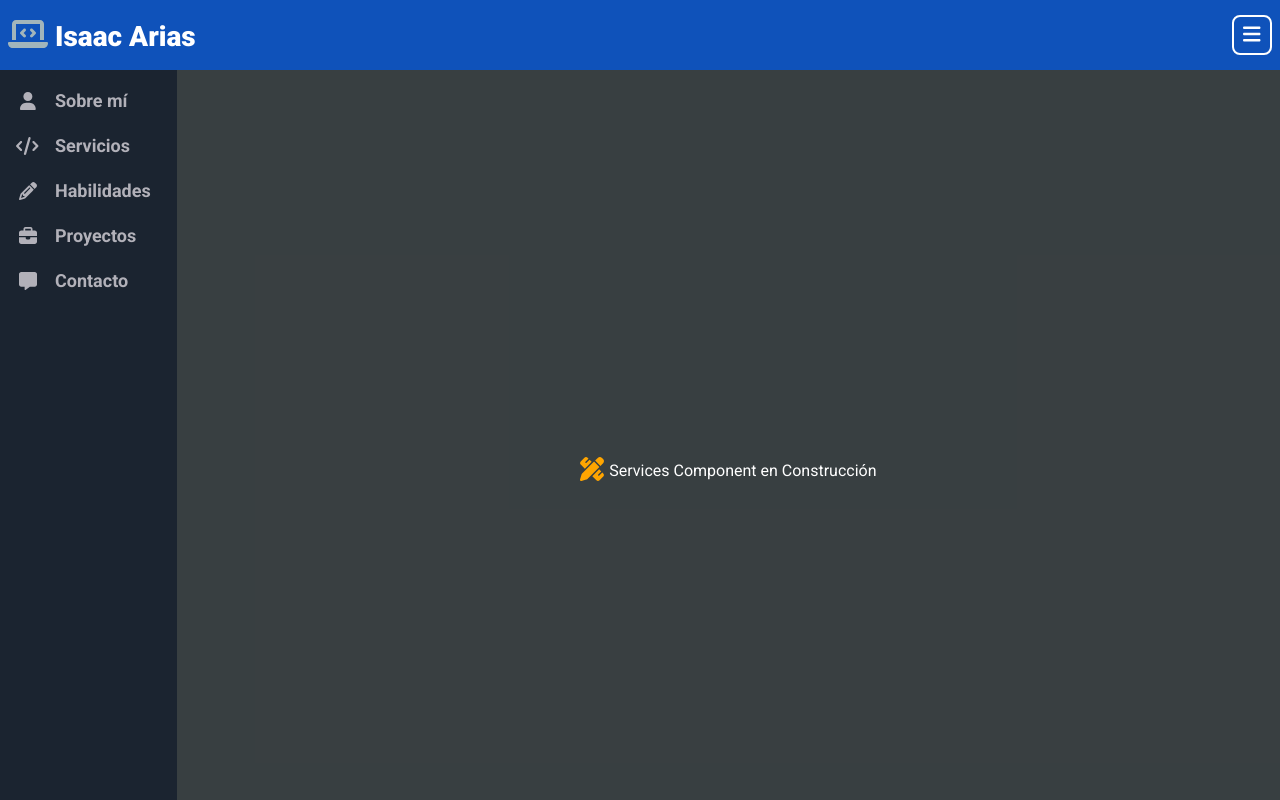
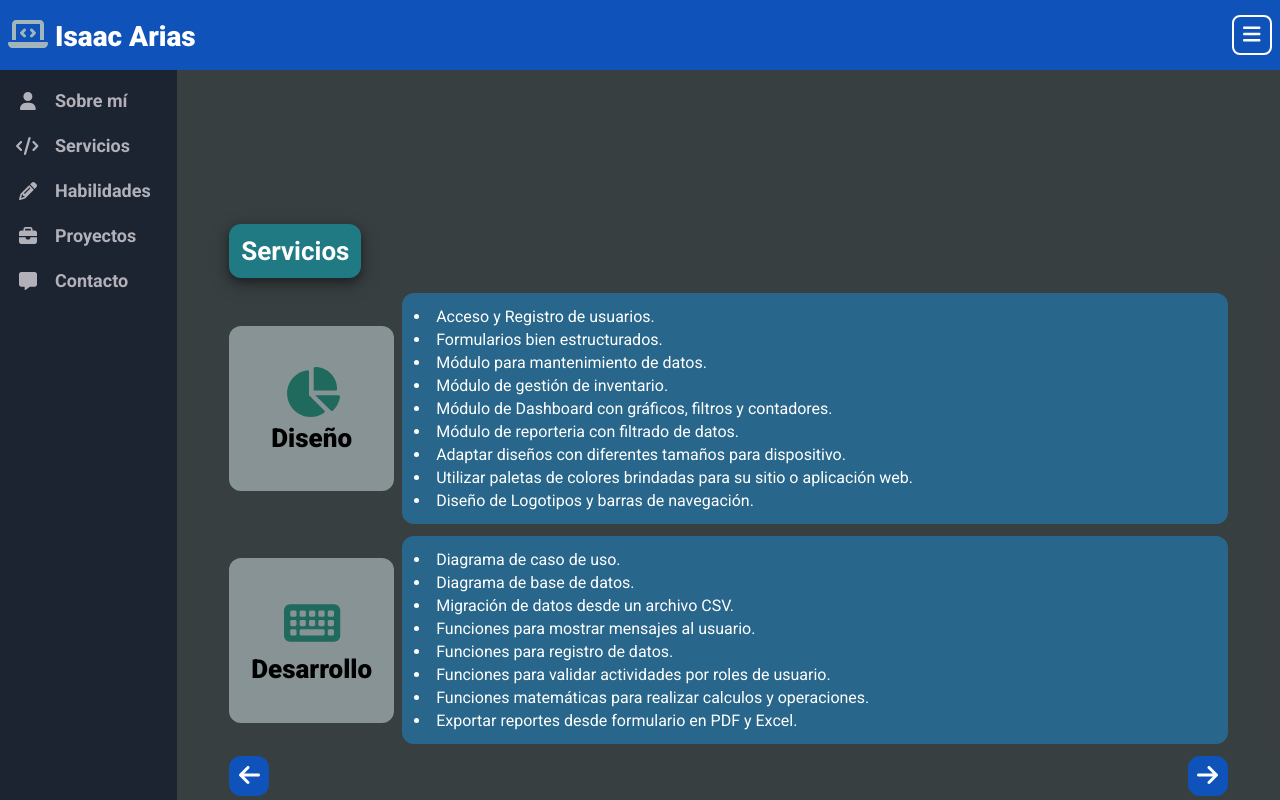
Before and after one commit to Isaac953/Portfolio_Angular, an Angular app: page /services in a window 1280 px wide. Shown: the top 800 px of the page. Built offline with nearby package versions, Linux system fonts and the light colour scheme.

Commit message:
Services Component parte 3: Agregar diseño final al Services component incluyendo el listado de servicios

```diff
--- a/src/app/app-routing.module.ts
+++ b/src/app/app-routing.module.ts
@@ -12,7 +12,7 @@ const routes: Routes = [
   /* Start Definitive Routes */
   { path: 'home', component: HomeComponent },
   { path: 'about-me', component: AboutmeComponent },
-  // { path: 'services', component: MyservicesComponent },
+  { path: 'services', component: MyservicesComponent },
   // { path: 'skills', component: SkillsComponent },
   // { path: 'proyects', component: ProyectsComponent },
   // { path: 'contact', component: ContactComponent },
@@ -22,7 +22,7 @@ const routes: Routes = [
   /* Start Maintenance Routes */
   // { path: 'home', component: MaintenanceComponent },
   // { path: 'about-me', component: MaintenanceComponent },
-  { path: 'services', component: MaintenanceComponent },
+  // { path: 'services', component: MaintenanceComponent },
   { path: 'skills', component: MaintenanceComponent },
   { path: 'proyects', component: MaintenanceComponent },
   { path: 'contact', component: MaintenanceComponent },
--- a/src/app/app.component.css
+++ b/src/app/app.component.css
@@ -34,7 +34,7 @@
 }
 
 .vh-services {
-  height: 100vh;
+  height: 110vh;
 }
 
 .vh-skills {
@@ -73,15 +73,15 @@
 
   /*Start Dinamic Height main component Class*/
   .vh-home {
+    height: 105vh;
+  }
+
+  .vh-about-me {
     height: 110vh;
   }
 
-  .vh-about-me {
-    height: 135vh;
-  }
-
   .vh-services {
-    height: 100vh;
+    height: 160vh;
   }
 
   .vh-skills {
@@ -125,7 +125,7 @@
   }
 
   .vh-services {
-    height: 100vh;
+    height: 140vh;
   }
 
   .vh-skills {
--- a/src/app/components/header/header.component.ts
+++ b/src/app/components/header/header.component.ts
@@ -22,7 +22,7 @@ export class HeaderComponent implements OnInit {
   sizeDisplay = window.innerWidth;
   typeDisplay: any;
   sidenavStatus = 'Open';
-  sidenavTransition = 0.5;
+  sidenavTransition = 0;
   nameRoute = '/home';
   messageRoute = 'Home Component';
   /* End Variables of Header */
@@ -49,11 +49,13 @@ export class HeaderComponent implements OnInit {
       case 'Open':
         this.sidenavStatus = 'Closed';
         this.sidenavService.sidenav$.emit(this.sidenavStatus);
+        this.sidenavTransition = 0.5;
         this.sidenavService.transition$.emit(this.sidenavTransition);
         break;
       case 'Closed':
         this.sidenavStatus = 'Open';
         this.sidenavService.sidenav$.emit(this.sidenavStatus);
+        this.sidenavTransition = 0.5;
         this.sidenavService.transition$.emit(this.sidenavTransition);
         break;
     }
@@ -64,6 +66,8 @@ export class HeaderComponent implements OnInit {
   clickRoute = () => {
     this.routeService.route$.emit(this.nameRoute);
     this.routeService.routeMessage$.emit(this.messageRoute);
+    this.sidenavTransition = 0;
+    this.sidenavService.transition$.emit(this.sidenavTransition);
   };
   /* End Function Send Route in MainContent */
 
--- a/src/app/components/main/mcontent/myservices/myservices.component.css
+++ b/src/app/components/main/mcontent/myservices/myservices.component.css
@@ -1,79 +1,71 @@
 /* Start Media Queries Screens 1024px */
 .main__content--services {
   position: relative;
+
   display: flex;
   flex-direction: column;
 
-  width: 75vw;
-  margin: 5px 10px 5px 10px;
-  padding: 10px;
-
-  justify-content: center;
-  align-items: flex-start;
-  border-radius: 8px;
-  border-style: solid;
-  border-color: var(--border-card);
-  background-color: var(--background-card);
+  width: 78vw;
+  padding: 12px 0;
 }
 
 .services__title {
-  font-size: 28px;
-  font-weight: 900;
+  font-size: 26px;
 
-  padding-bottom: 10px;
+  width: fit-content;
+  margin-bottom: 15px;
+  padding: 12px;
+
+  border-radius: 12px;
+  background-color: var(--title-color);
+  box-shadow: var(--home-box-shadow);
 }
 
 .services__dev {
+  margin-bottom: 12px;
   display: flex;
   flex-direction: row;
-  position: relative;
+  align-items: center;
 }
 
-.services__dev--subtitle {
-  border-style: solid;
-  width: 160px;
-  height: 160px;
-  margin: 15px;
-  border-radius: 12px;
+.services__dev--sub {
   display: flex;
   flex-direction: column;
+  border-radius: 12px;
+  min-width: 165px;
+  height: 165px;
   justify-content: center;
   align-items: center;
-  position: relative;
+  background-color: var(--services-sub-color);
+  margin-bottom: 0px;
 }
 
-.services__dev--subtitle::before {
-  position: absolute;
-  top: 0;
-  right: 0;
-  bottom: 0;
-  left: 0;
-
-  content: "";
-
-  opacity: 0.7;
-  border-radius: 12px;
-  background-color: #eee;
+.sub__icon {
+  font-size: 50px;
+  color: var(--services-icon-color);
 }
 
-.subtitle__icon {
-  font-size: 50px;
-  color: #2f86a6;
-  position: relative;
-}
-
-.subtitle__name {
+.sub__name {
   font-size: 26px;
-  font-weight: 700;
-
-  color: black;
-  position: relative;
+  font-weight: 900;
+  color: var(--line-color);
 }
 
 .services__dev--list {
-  border-style: solid;
-  width: 800px;
-  height: 150px;
+  display: flex;
+  flex-direction: column;
+  list-style-position: inside;
+  list-style-type: disc;
+  background-color: var(--services-list-color);
+  border-radius: 12px;
+  padding: 12px;
+  margin-left: 8px;
+  width: 100%;
+}
+
+.list__services--item {
+  font-size: 16px;
+  padding: 2px 0;
 }
 
 /* End Media Queries Screens 1024px */
@@ -85,7 +77,29 @@
   }
 
   .services__title {
-    font-size: 26px;
+    font-size: 24px;
+  }
+
+  .services__dev {
+    flex-direction: row;
+  }
+
+  .services__dev--sub {
+    min-width: 155px;
+    height: 155px;
+    margin-bottom: 0px;
+  }
+
+  .sub__icon {
+    font-size: 48px;
+  }
+
+  .services__dev--list {
+    margin-left: 8px;
+  }
+
+  .list__services--item {
+    font-size: 14px;
   }
 }
 /* End Media Queries Screens 768px and 1023px */
@@ -97,7 +111,29 @@
   }
 
   .services__title {
-    font-size: 24px;
+    font-size: 22px;
+  }
+
+  .services__dev {
+    flex-direction: column;
+  }
+
+  .services__dev--sub {
+    min-width: 145px;
+    height: 145px;
+    margin-bottom: 12px;
+  }
+
+  .sub__icon {
+    font-size: 46px;
+  }
+
+  .services__dev--list {
+    margin-left: 0px;
+  }
+
+  .list__services--item {
+    font-size: 12px;
   }
 }
 /* End Media Queries Screens 767px */
--- a/src/app/components/main/mcontent/myservices/myservices.component.html
+++ b/src/app/components/main/mcontent/myservices/myservices.component.html
@@ -1,4 +1,4 @@
-<section class="main__content--services">
+<!-- <section class="main__content--services">
   <h1 class="services__title">{{title}}</h1>
   <div class="services__dev" *ngFor=" let servicesCard of servicesCards">
     <div class="services__dev--subtitle">
@@ -9,4 +9,20 @@
   </div>
 </section>
 
-<navigation class="navigation" [ngStyle]="{'justify-content': 'space-between'}"></navigation>
+<navigation class="navigation" [ngStyle]="{'justify-content': 'space-between'}"></navigation> -->
+
+<section class="main__content--services">
+  <h1 class="services__title">{{title}}</h1>
+  <div class="services__dev" *ngFor=" let servicesCard of servicesCards">
+    <div class="services__dev--sub">
+      <fa-icon [icon]="servicesCard.iconCard" class="sub__icon"></fa-icon>
+      <span class="sub__name">{{servicesCard.titleCard}}</span>
+    </div>
+    <div class="services__dev--list">
+      <ul class="list__services" *ngFor="let listI of servicesCard.listCard">
+        <li class="list__services--item">{{listI.item}}</li>
+      </ul>
+    </div>
+  </div>
+  <navigation class="navigation" [ngStyle]="{'justify-content': 'space-between'}"></navigation>
+</section>
--- a/src/app/components/main/mcontent/myservices/myservices.component.ts
+++ b/src/app/components/main/mcontent/myservices/myservices.component.ts
@@ -14,12 +14,33 @@ export class MyservicesComponent implements OnInit {
     {
       titleCard: 'Diseño',
       iconCard: faChartPie,
-      listCard: 'list 1',
+      listCard: [
+        { item: 'Acceso y Registro de usuarios.' },
+        { item: 'Formularios bien estructurados.' },
+        { item: 'Módulo para mantenimiento de datos.' },
+        { item: 'Módulo de gestión de inventario.' },
+        { item: 'Módulo de Dashboard con gráficos, filtros y contadores.' },
+        { item: 'Módulo de reporteria con filtrado de datos.' },
+        { item: 'Adaptar diseños con diferentes tamaños para dispositivo.' },
+        {
+          item: 'Utilizar paletas de colores brindadas para su sitio o aplicación web.',
+        },
+        { item: 'Diseño de Logotipos y barras de navegación.' },
+      ],
     },
     {
       titleCard: 'Desarrollo',
       iconCard: faKeyboard,
-      listCard: 'list 2',
+      listCard: [
+        { item: 'Diagrama de caso de uso.' },
+        { item: 'Diagrama de base de datos.' },
+        { item: 'Migración de datos desde un archivo CSV.' },
+        { item: 'Funciones para mostrar mensajes al usuario.' },
+        { item: 'Funciones para registro de datos.' },
+        { item: 'Funciones para validar actividades por roles de usuario.' },
+        { item: 'Funciones matemáticas para realizar calculos y operaciones.' },
+        { item: 'Exportar reportes desde formulario en PDF y Excel.' },
+      ],
     },
   ];
   /* End Variables of Services Component */
--- a/src/app/components/main/sidenav/sidenav.component.ts
+++ b/src/app/components/main/sidenav/sidenav.component.ts
@@ -28,6 +28,8 @@ export class SidenavComponent implements OnInit {
 
   nameRoute: any;
   nameComponent: any;
+
+  sidenavTransition = 0;
   /* End Variables of Sidenav Component */
 
   navComponents: any[] = [
@@ -74,6 +76,7 @@ export class SidenavComponent implements OnInit {
     this.nameComponent = component;
     this.routeService.route$.emit(this.nameRoute);
     this.routeService.routeMessage$.emit(this.nameComponent);
+    this.sidenavService.transition$.emit(this.sidenavTransition);
   };
   /* End Function send Route in Main Content */
 
--- a/src/styles.css
+++ b/src/styles.css
@@ -16,9 +16,12 @@
   --before-mcontent: rgba(0, 0, 0, 0.65);
   --button-navigation: #0f52ba;
   --home-color: rgba(140, 161, 165, 0.45);
-  --title-color: rgba(89, 206, 143, 0.45);
+  --title-color: rgba(0, 193, 212, 0.45);
   --home-box-shadow: 0 4px 8px 0 rgba(0, 0, 0, 0.35),
     0 6px 20px 0 rgba(0, 0, 0, 0.25);
+  --services-sub-color: rgba(232, 249, 253, 0.45);
+  --services-icon-color: #206a5d;
+  --services-list-color: rgba(21, 151, 229, 0.45);
 }
 
 * {
```
Also changed, not shown: 1 other file (tests, documents, lock files or other folders).
